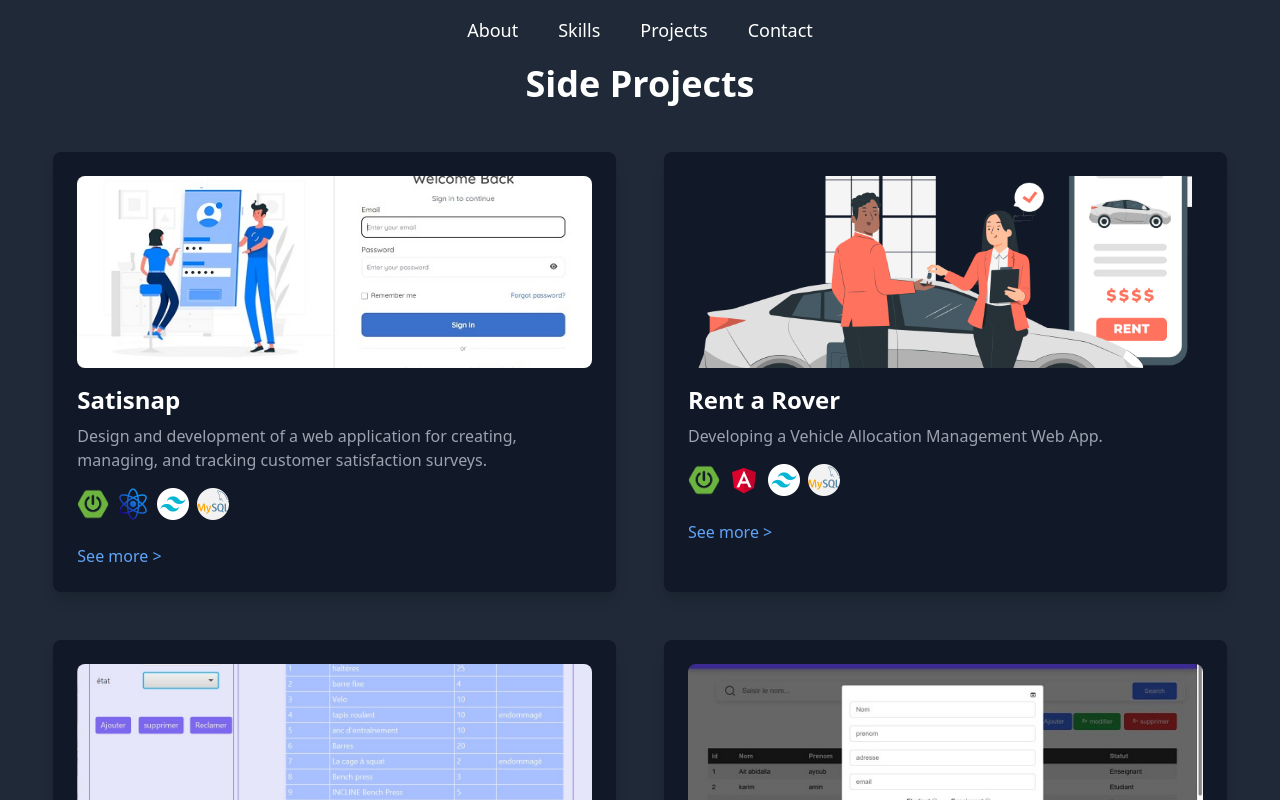
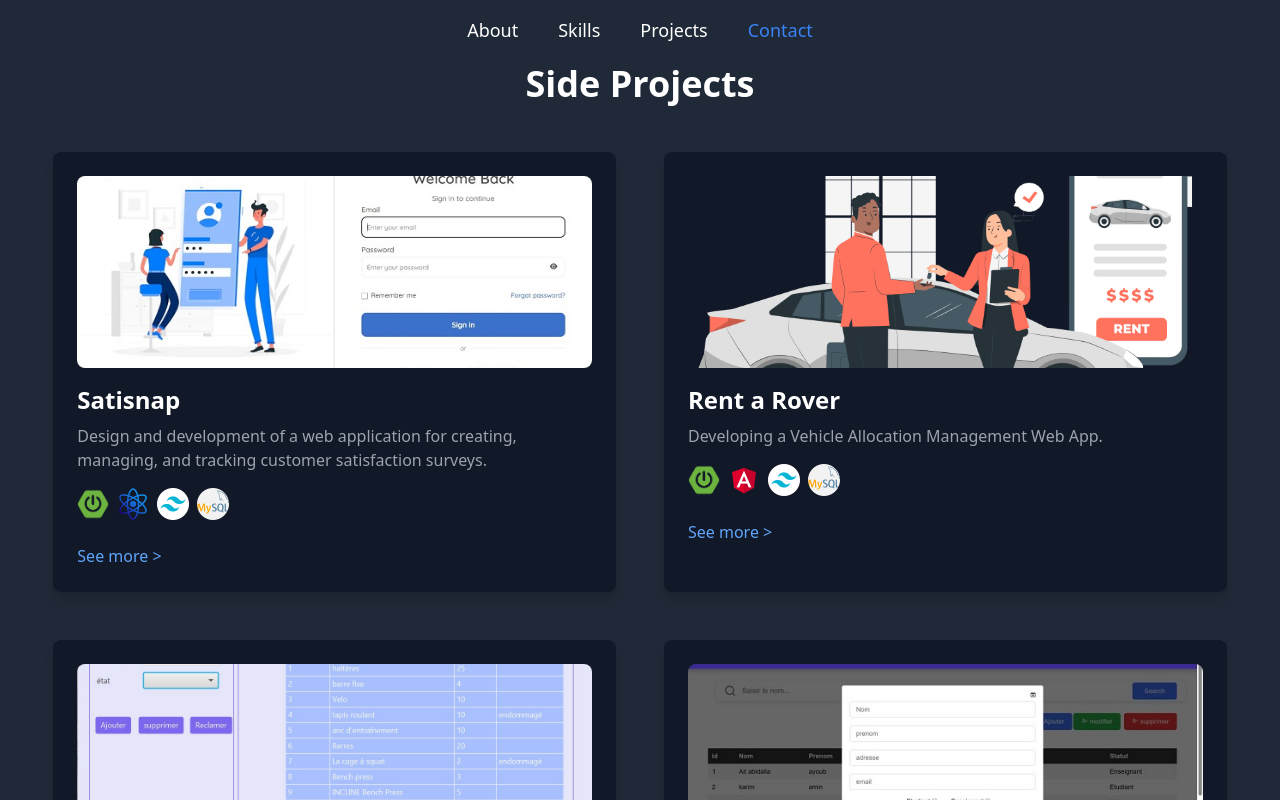
Before and after one commit to ayoub-aitabidalla/myWebSite, a React (Vite) app: page /projects in a window 1280 px wide. Shown: the top 800 px of the page. Built offline with nearby package versions, Linux system fonts and the light colour scheme.

Commit message:
update the navbar

```diff
--- a/src/App.jsx
+++ b/src/App.jsx
@@ -1,30 +1,34 @@
-import { BrowserRouter as Router, Routes, Route, Navigate } from 'react-router-dom';
-import Navbar from './components/Navbar';
-import Footer from './components/Footer'; // Import the Footer component
-import Home from './components/Home';
-import Skills from './components/Skills';
-import Projects from './components/Projects';
-import Contacts from './components/Contacts';
-import Experience from './components/Experience';
-import ProjectDetails from './components/ProjectDetails';
+
+import './App.css'
+import { BrowserRouter as Router, Route ,Routes} from 'react-router-dom'
+import Home from './components/Home'
+import Navbar from './components/Navbar'
+import Skills from './components/Skills'
+import Projects from './components/Projects'
+import Contacts from './components/Contacts'
+import Experience from './components/Experience'
+import ProjectDetails from './components/ProjectDetails'
+import Footer from './components/Footer'
 
 function App() {
+
   return (
     <Router>
       <Navbar />
       <Routes>
-        <Route path="/" element={<Navigate to="/myWebSite" />} />
-        <Route path="/myWebSite" element={<Home />} />
-        <Route path="/skills" element={<Skills />} />
-        <Route path="/projects" element={<Projects />} />
-        <Route path="/contacts" element={<Contacts />} />
-        <Route path="/experience" element={<Experience />} />
-        <Route path="/projects/:projectTitle" element={<ProjectDetails />} />
-        <Route path="*" element={<Navigate to="/myWebSite" />} />
+        <Route path="/myWebSite" element={ <Home/>}/>
+        <Route path="/skills" element={ <Skills/>}/>
+        <Route path="/projects" element={ <Projects/>}/>
+        <Route path="/contacts" element={ <Contacts/>}/>
+        <Route path="/experience" element={ <Experience/>}/>
+        <Route path="/:projectTitle" element={ <ProjectDetails/>}/>
+
       </Routes>
-      <Footer />
+      <Footer/>
     </Router>
-  );
+
+
+  )
 }
 
-export default App;
+export default App
--- a/src/components/Navbar.jsx
+++ b/src/components/Navbar.jsx
@@ -1,47 +1,7 @@
-// import { Link } from "react-router-dom";
-
-// function Navbar() {
-//   return (
-//     <div className="bg-transparent py-6 shadow-lg ">
-//       <div className="flex justify-center space-x-10 items-center">
-//         <Link
-//           to="/"
-//           className="text-white text-lg font-medium hover:text-blue-500 border-b-2 border-transparent hover:border-blue-500 transition duration-300 transform hover:scale-105"
-//         >
-//           Home
-//         </Link>
-//         <Link
-//           to="skills"
-//           className="text-white text-lg font-medium hover:text-blue-500 border-b-2 border-transparent hover:border-blue-500 transition duration-300 transform hover:scale-105"
-//         >
-//           Skills
-//         </Link>
-//         <Link
-//           to='projects'
-//           className="text-white text-lg font-medium hover:text-blue-500 border-b-2 border-transparent hover:border-blue-500 transition duration-300 transform hover:scale-105"
-//         >
-//           Projects
-//         </Link>
-
-//         <Link
-//           to='contacts'
-//           className="text-white text-lg font-medium hover:text-blue-500 border-b-2 border-transparent hover:border-blue-500 transition duration-300 transform hover:scale-105"
-//         >
-//           Contact
-//         </Link>
-//       </div>
-//     </div>
-//   );
-// }
-
-// export default Navbar;
-
-
-import  { useState, useEffect } from 'react';
-// import { Link } from 'react-router-dom';
+import { useState, useEffect } from 'react';
 
 function Navbar() {
-  const [activeSection, setActiveSection] = useState('home');
+  const [activeSection, setActiveSection] = useState('About');
 
   const handleScroll = () => {
     const sections = ['About', 'skills', 'projects', 'contacts'];
@@ -63,41 +23,46 @@ function Navbar() {
     };
   }, []);
 
+  const handleNavClick = (id) => {
+    const section = document.getElementById(id);
+    section.scrollIntoView({ behavior: 'smooth' });
+  };
+
   return (
     <div className="fixed top-0 w-full bg-gray-800 z-10">
       <div className="flex justify-center space-x-10 items-center py-4">
-        <a
-
-          className={`text-white text-lg font-medium hover:text-blue-500 border-b-2 border-transparent ${
-            activeSection === 'About' ? 'text-blue-500 border-blue-500' : ''
+        <button
+          onClick={() => handleNavClick('About')}
+          className={`text-lg font-medium hover:text-blue-500 border-b-2 border-transparent ${
+            activeSection === 'About' ? 'text-blue-500 border-blue-500' : 'text-white'
           } transition duration-300 transform hover:scale-105`}
         >
           About
-        </a>
-        <a
-
-          className={`text-white text-lg font-medium hover:text-blue-500 border-b-2 border-transparent ${
-            activeSection === 'skills' ? 'text-blue-500 border-blue-500' : ''
+        </button>
+        <button
+          onClick={() => handleNavClick('skills')}
+          className={`text-lg font-medium hover:text-blue-500 border-b-2 border-transparent ${
+            activeSection === 'skills' ? 'text-blue-500 border-blue-500' : 'text-white'
           } transition duration-300 transform hover:scale-105`}
         >
           Skills
-        </a>
-        <a
-
-          className={`text-white text-lg font-medium hover:text-blue-500 border-b-2 border-transparent ${
-            activeSection === 'projects' ? 'text-blue-500 border-blue-500' : ''
+        </button>
+        <button
+          onClick={() => handleNavClick('projects')}
+          className={`text-lg font-medium hover:text-blue-500 border-b-2 border-transparent ${
+            activeSection === 'projects' ? 'text-blue-500 border-blue-500' : 'text-white'
           } transition duration-300 transform hover:scale-105`}
         >
           Projects
-        </a>
-        <a
-
-          className={`text-white text-lg font-medium hover:text-blue-500 border-b-2 border-transparent ${
-            activeSection === 'contacts' ? 'text-blue-500 border-blue-500' : ''
+        </button>
+        <button
+          onClick={() => handleNavClick('contacts')}
+          className={`text-lg font-medium hover:text-blue-500 border-b-2 border-transparent ${
+            activeSection === 'contacts' ? 'text-blue-500 border-blue-500' : 'text-white'
           } transition duration-300 transform hover:scale-105`}
         >
           Contact
-        </a>
+        </button>
       </div>
     </div>
   );
```
Also changed, not shown: src/components/Home.jsx (+7 -2 lines).
